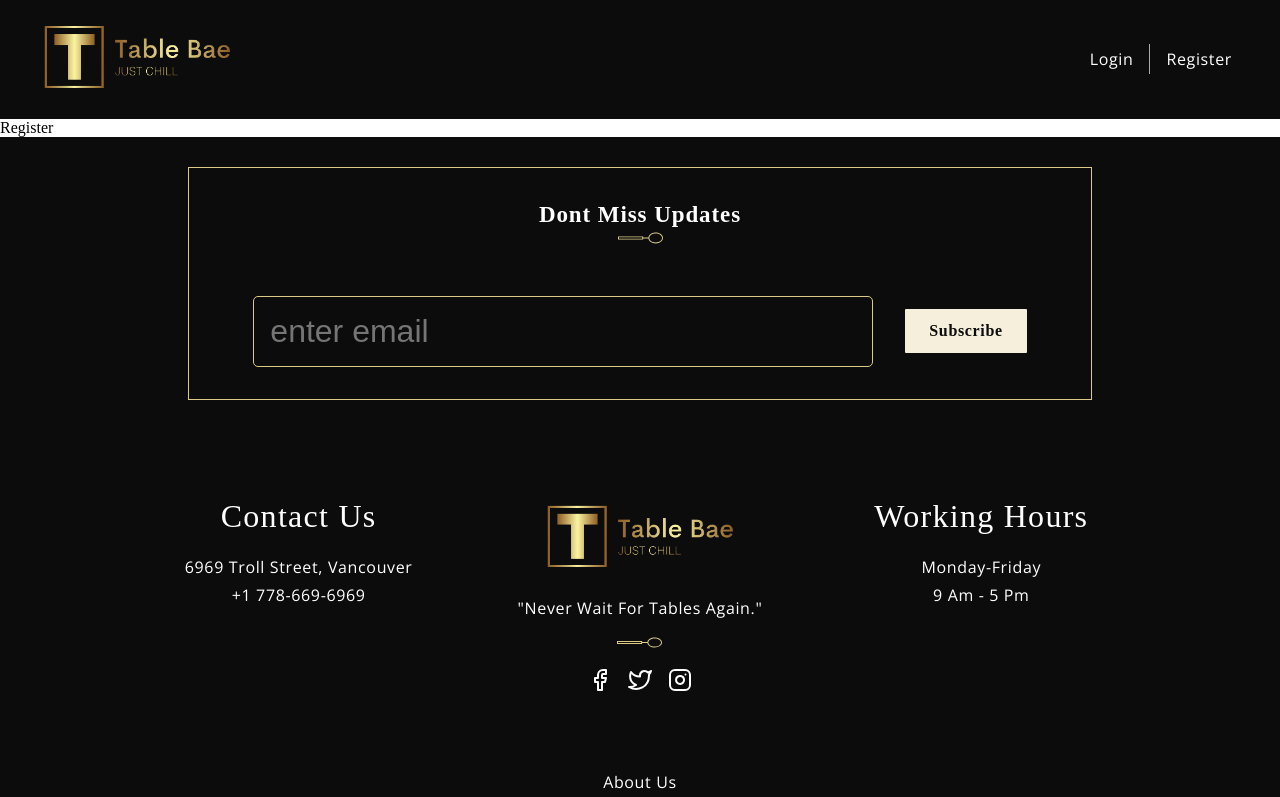
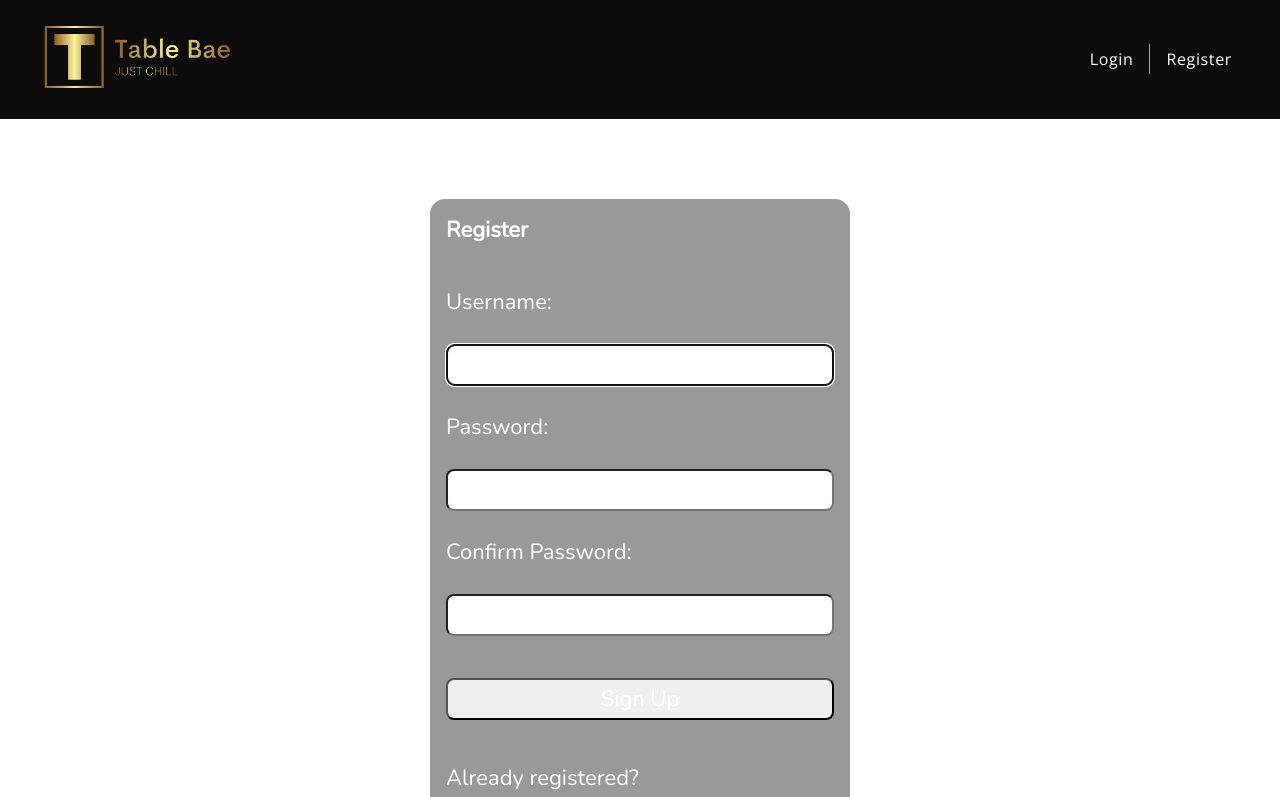
Before and after one commit to RayuY/Final-Project, a React (Create React App) app in the folder client/: page /register in a window 1280 px wide. Shown: the top 797 px of the page. Built offline with nearby package versions, Linux system fonts and the light colour scheme; a web font is replaced by a local one.

Commit message:
Add mock login and register page and route

```diff
--- a/client/src/components/Login/Login.css
+++ b/client/src/components/Login/Login.css
@@ -0,0 +1,52 @@
+@import url('https://fonts.googleapis.com/css2?family=Nunito&display=swap');
+
+
+.login__font {
+  font-family: 'Nunito', sans-serif;
+  font-size: 22px;
+  color: #fff;
+}
+
+.login__section {
+  width: 100%;
+  max-width: 420px;
+  min-height: 400px;
+  display: flex;
+  flex-direction: column;
+  justify-content: flex-start;
+  padding: 1rem;
+  background-color: rgba(0, 0, 0, 0.4);
+  border-radius: 15px;
+}
+
+.login__form {
+  display: flex;
+  flex-direction: column;
+  justify-content: space-evenly;
+  flex-grow: 1;
+  padding-bottom: 1rem;
+  margin-top: 1rem
+}
+
+.login__input,
+.btn {
+  font-family: 'Nunito', sans-serif;
+  font-size: 22px;
+  padding: 0.25rem;
+  border-radius: 0.5rem;
+}
+
+.btn {
+  margin-top: 1rem;
+}
+
+.line {
+  display: inline-block;
+}
+
+.login__div {
+  display: flex;
+  justify-content: center;
+  margin: 5rem;
+  height: 40rem;
+}
--- a/client/src/components/Login/Login.jsx
+++ b/client/src/components/Login/Login.jsx
@@ -1,9 +1,60 @@
 import React from 'react'
-import { useRef, useState, useEffect } from 'react'
+import { useRef, useState, useEffect, useContext } from 'react'
+import './Login.css'
 
 const Login = () => {
+  const userRef = useRef();
+  const errRef = useRef();
+
+  const [user, setUser] = useState('');
+  const [pwd, setPwd] = useState('');
+  const [errMsg, setErrMsg] = useState('');
+
+
+  useEffect(() => {
+    userRef.current.focus();
+  }, [])
+
+  const handleSubmit = async (e) => {
+    e.preventDefault();
+  }
+
   return (
-    <div>Login</div>
+    <div className='login__div'>
+      <section className='login__section'>
+        <h1 className='login__font'>Sign In</h1>
+        <form className='login__form' onSubmit={handleSubmit}>
+          <label htmlFor='username' className='login__font'>Username:</label>
+          <input
+            className='login__input'
+            type="text"
+            id="username"
+            ref={userRef}
+            autoComplete="off"
+            onChange={(e) => setUser(e.target.value)}
+            value={user}
+            required
+          />
+          <label htmlFor='password' className='login__font'>Password:</label>
+          <input
+            className='login__input'
+            type="password"
+            id="password"
+            onChange={(e) => setPwd(e.target.value)}
+            value={pwd}
+            required
+          />
+          <button className='login__font btn'>Sign In</button>
+        </form>
+        <p className='login__font'>
+          Need an Account?<br />
+          <span className="line">
+            {/*put router link here*/}
+            <a href="#" className='login__font'>Sign Up</a>
+          </span>
+        </p>
+      </section>
+    </div>
   )
 }
 
--- a/client/src/components/Register/Register.css
+++ b/client/src/components/Register/Register.css
@@ -0,0 +1,53 @@
+@import url('https://fonts.googleapis.com/css2?family=Nunito&display=swap');
+
+
+.register__font {
+  font-family: 'Nunito', sans-serif;
+  font-size: 22px;
+  color: #fff;
+}
+
+.register__section {
+  width: 100%;
+  max-width: 420px;
+  min-height: 400px;
+  display: flex;
+  flex-direction: column;
+  justify-content: flex-start;
+  padding: 1rem;
+  background-color: rgba(0, 0, 0, 0.4);
+  border-radius: 15px;
+}
+
+.register__form {
+  display: flex;
+  flex-direction: column;
+  justify-content: space-evenly;
+  flex-grow: 1;
+  padding-bottom: 1rem;
+  margin-top: 1rem
+}
+
+.register__input,
+.btn {
+  font-family: 'Nunito', sans-serif;
+  font-size: 22px;
+  padding: 0.25rem;
+  border-radius: 0.5rem;
+}
+
+.btn {
+  margin-top: 1rem;
+}
+
+.line {
+  display: inline-block;
+}
+
+.register__div {
+  display: flex;
+  justify-content: center;
+  margin: 5rem;
+  height: 40rem;
+
+}
--- a/client/src/components/Register/Register.jsx
+++ b/client/src/components/Register/Register.jsx
@@ -1,8 +1,90 @@
-import React from 'react'
+import { useRef, useState, useEffect } from "react";
+import './Register.css'
+
 
 const Register = () => {
+  const userRef = useRef();
+  const errRef = useRef();
+
+  const [user, setUser] = useState('');
+  const [userFocus, setUserFocus] = useState(false);
+
+  const [pwd, setPwd] = useState('');
+  const [pwdFocus, setPwdFocus] = useState(false);
+
+  const [matchPwd, setMatchPwd] = useState('');
+  const [matchFocus, setMatchFocus] = useState(false);
+
+  const [errMsg, setErrMsg] = useState('');
+
+  useEffect(() => {
+    userRef.current.focus();
+  }, [])
+
+  const handleSubmit = async (e) => {
+    e.preventDefault();
+  }
+
   return (
-    <div>Register</div>
+    <div className="register__div">
+        <section className='register__section'>
+          <h1 className='register__font'>Register</h1>
+          <form onSubmit={handleSubmit} className='register__form'>
+            <label htmlFor="username" className='register__font'>
+              Username:
+            </label>
+            <input
+            className='register__input'
+              type="text"
+              id="username"
+              ref={userRef}
+              autoComplete="off"
+              onChange={(e) => setUser(e.target.value)}
+              value={user}
+              required
+              onFocus={() => setUserFocus(true)}
+              onBlur={() => setUserFocus(false)}
+            />
+
+            <label htmlFor="password" className='register__font'>
+              Password:
+            </label>
+            <input
+            className='register__input'
+              type="password"
+              id="password"
+              onChange={(e) => setPwd(e.target.value)}
+              value={pwd}
+              required
+              onFocus={() => setPwdFocus(true)}
+              onBlur={() => setPwdFocus(false)}
+            />
+
+            <label htmlFor="confirm_pwd" className='register__font'>
+              Confirm Password:
+            </label>
+            <input
+            className='register__input'
+              type="password"
+              id="confirm_pwd"
+              onChange={(e) => setMatchPwd(e.target.value)}
+              value={matchPwd}
+              required
+              onFocus={() => setMatchFocus(true)}
+              onBlur={() => setMatchFocus(false)}
+            />
+
+            <button className='register__font btn'>Sign Up</button>
+          </form >
+          <p className='register__font'>
+            Already registered?<br />
+            <span className="line">
+              {/*put router link here*/}
+              <a href="#" className='register__font'>Sign In</a>
+            </span>
+          </p>
+        </section>
+    </div>
   )
 }
 
```
